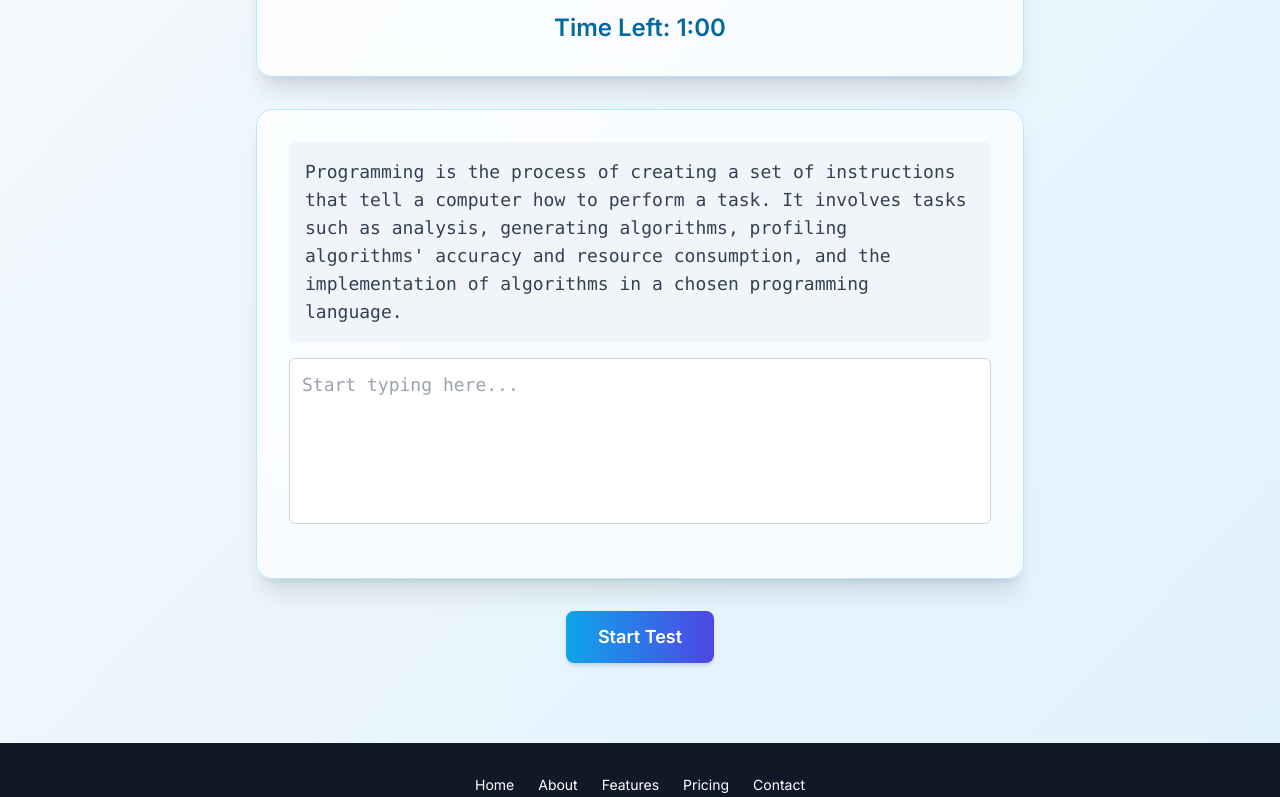
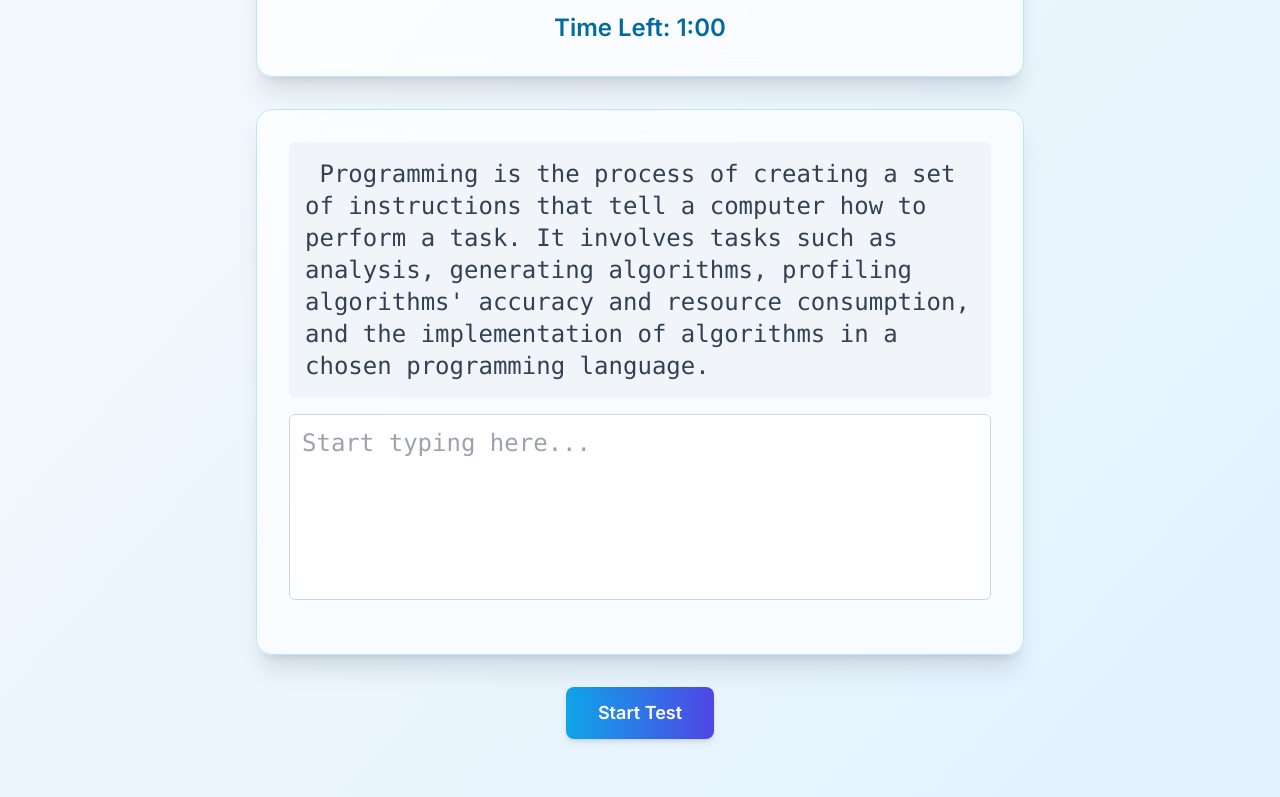
Before and after one commit to typingspeedacademy/typingspeedacadem, a Next.js app: page /typing-test in a window 1280 px wide. Shown: the part 521-1318 px from the top of the page. Built offline with nearby package versions, Linux system fonts and the light colour scheme.

Commit message:
Add files via upload

```diff
--- a/src/app/typing-test/page.tsx
+++ b/src/app/typing-test/page.tsx
@@ -222,6 +222,11 @@ const TypingTestPage = () => {
         <div className="mt-4 text-center text-2xl font-semibold text-sky-700">
           Time Left: {Math.floor(timeLeft / 60)}:{(timeLeft % 60).toString().padStart(2, '0')}
         </div>
+        {timeLeft === 0 && testCompleted && (
+          <div className="mt-4 text-center text-2xl font-bold text-red-600">
+            Time's Up!
+          </div>
+        )}
       </div>
 
       <div className="w-full max-w-3xl bg-white/70 backdrop-blur-lg p-6 sm:p-8 rounded-2xl shadow-xl border border-sky-200 mb-8">
--- a/src/components/TypingArea.tsx
+++ b/src/components/TypingArea.tsx
@@ -11,7 +11,7 @@ interface TypingAreaProps {
 const TypingArea: React.FC<TypingAreaProps> = ({ textToType, userInput, onInputChange, disabled }) => {
   return (
     <div className="mb-4">
-      <div className="text-lg text-slate-700 p-4 bg-slate-100 rounded-md mb-4 whitespace-pre-wrap font-mono">
+      <div className="text-xl md:text-2xl text-slate-700 p-4 bg-slate-100 rounded-md mb-4 whitespace-pre-wrap font-mono"> {/* Increased text size */}
         {textToType.split('').map((char, index) => {
           let charClass = '';
           if (index < userInput.length) {
@@ -24,7 +24,7 @@ const TypingArea: React.FC<TypingAreaProps> = ({ textToType, userInput, onInputC
         value={userInput}
         onChange={onInputChange}
         disabled={disabled}
-        className="w-full p-3 border border-slate-300 rounded-md focus:ring-sky-500 focus:border-sky-500 resize-none font-mono text-lg bg-white/90 text-slate-800"
+        className="w-full p-3 border border-slate-300 rounded-md focus:ring-sky-500 focus:border-sky-500 resize-none font-mono text-xl md:text-2xl bg-white/90 text-slate-800" /* Increased text size */
         rows={5}
         placeholder="Start typing here..."
       />
```
